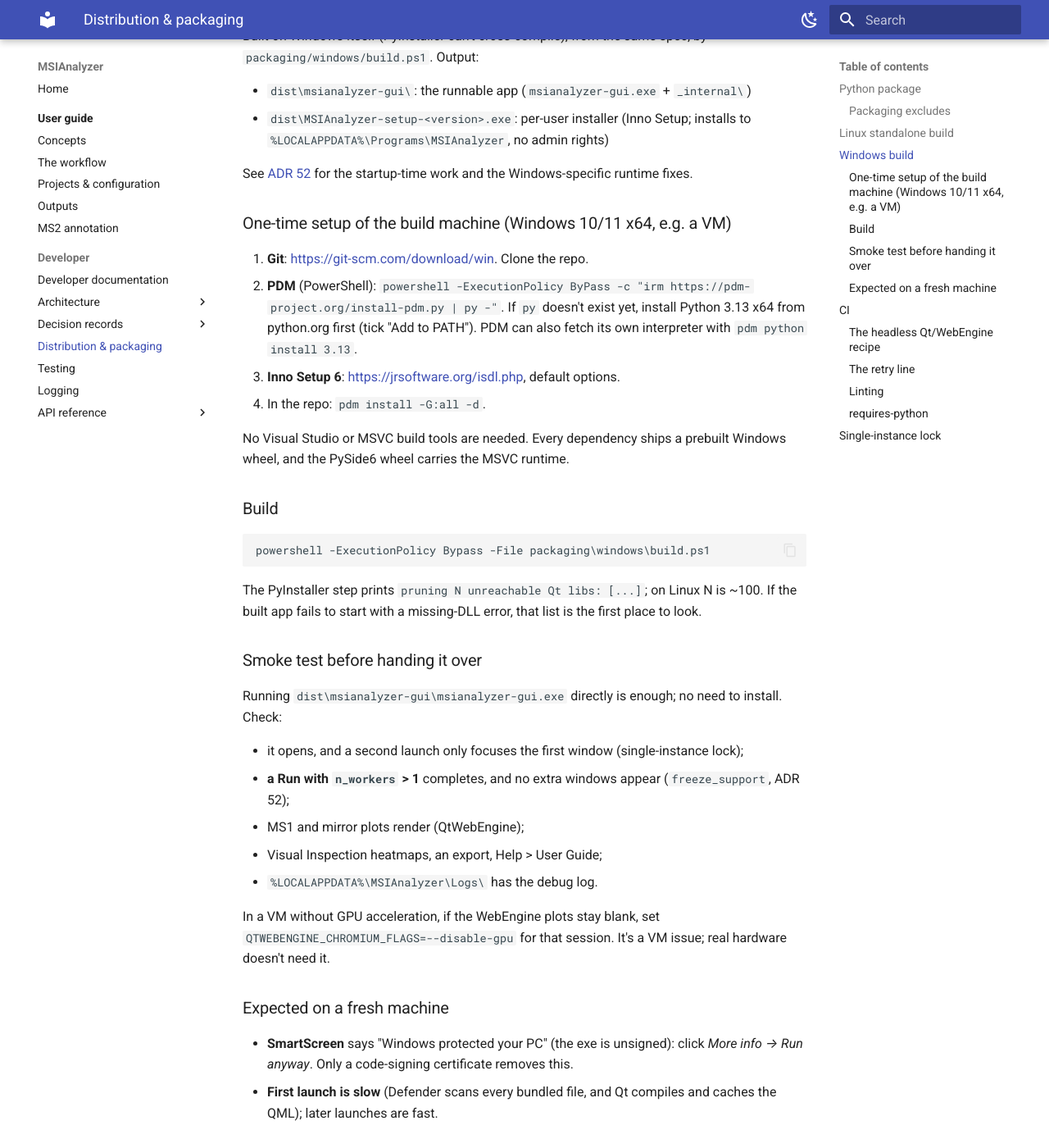
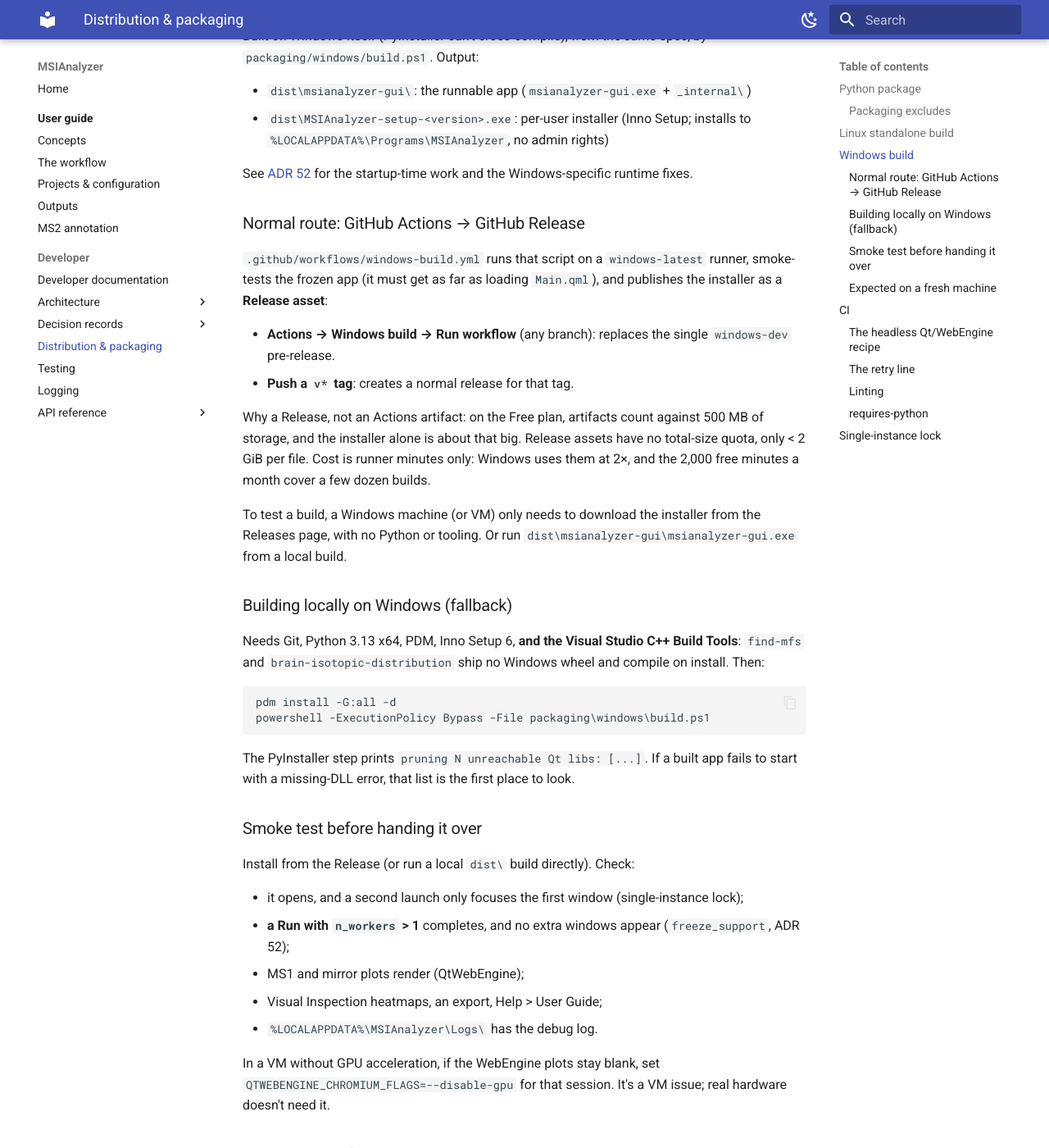
Before and after one commit to miotsdata/MSIAnalyzer, an MkDocs documentation site: the page built from docs/developer/distribution.md, in a window 1280 px wide and 1400 px high, scrolled down 1608 px. Shown: the whole window at 82% size. Built offline with MkDocs 1.6.1 and Material for MkDocs 9.7.7, drawn with Linux system fonts in a browser that asks for light colours.

Commit message:
ci(windows): build the installer in Actions, publish as a Release asset (ADR 52)
Release assets, not Actions artifacts: the Free plan's 500 MB artifact
storage is about the size of the installer alone. Manual runs replace a
single windows-dev pre-release; v* tags make real releases. The job
smoke-tests the frozen app (Main.qml must load) before publishing.

Co-Authored-By: Claude Opus 5.5 <noreply@anthropic.com>

````diff
--- a/docs/developer/distribution.md
+++ b/docs/developer/distribution.md
@@ -81,34 +81,45 @@ spec, by `packaging/windows/build.ps1`. Output:
 See [ADR 52](adr/0052-windows-build-and-fast-startup.md) for the
 startup-time work and the Windows-specific runtime fixes.
 
-### One-time setup of the build machine (Windows 10/11 x64, e.g. a VM)
+### Normal route: GitHub Actions → GitHub Release
 
-1. **Git**: <https://git-scm.com/download/win>. Clone the repo.
-2. **PDM** (PowerShell):
-   `powershell -ExecutionPolicy ByPass -c "irm https://pdm-project.org/install-pdm.py | py -"`.
-   If `py` doesn't exist yet, install Python 3.13 x64 from python.org
-   first (tick "Add to PATH"). PDM can also fetch its own interpreter
-   with `pdm python install 3.13`.
-3. **Inno Setup 6**: <https://jrsoftware.org/isdl.php>, default options.
-4. In the repo: `pdm install -G:all -d`.
+`.github/workflows/windows-build.yml` runs that script on a
+`windows-latest` runner, smoke-tests the frozen app (it must get as far
+as loading `Main.qml`), and publishes the installer as a **Release
+asset**:
 
-No Visual Studio or MSVC build tools are needed. Every dependency ships a
-prebuilt Windows wheel, and the PySide6 wheel carries the MSVC runtime.
+- **Actions → Windows build → Run workflow** (any branch): replaces the
+  single `windows-dev` pre-release.
+- **Push a `v*` tag**: creates a normal release for that tag.
 
-### Build
+Why a Release, not an Actions artifact: on the Free plan, artifacts
+count against 500 MB of storage, and the installer alone is about that
+big. Release assets have no total-size quota, only < 2 GiB per file.
+Cost is runner minutes only: Windows uses them at 2×, and the 2,000
+free minutes a month cover a few dozen builds.
+
+To test a build, a Windows machine (or VM) only needs to download the
+installer from the Releases page, with no Python or tooling. Or run
+`dist\msianalyzer-gui\msianalyzer-gui.exe` from a local build.
+
+### Building locally on Windows (fallback)
+
+Needs Git, Python 3.13 x64, PDM, Inno Setup 6, **and the Visual Studio
+C++ Build Tools**: `find-mfs` and `brain-isotopic-distribution` ship no
+Windows wheel and compile on install. Then:
 
 ```
+pdm install -G:all -d
 powershell -ExecutionPolicy Bypass -File packaging\windows\build.ps1
 ```
 
-The PyInstaller step prints `pruning N unreachable Qt libs: [...]`; on
-Linux N is ~100. If the built app fails to start with a missing-DLL
-error, that list is the first place to look.
+The PyInstaller step prints `pruning N unreachable Qt libs: [...]`. If a
+built app fails to start with a missing-DLL error, that list is the
+first place to look.
 
 ### Smoke test before handing it over
 
-Running `dist\msianalyzer-gui\msianalyzer-gui.exe` directly is enough; no
-need to install. Check:
+Install from the Release (or run a local `dist\` build directly). Check:
 
 - it opens, and a second launch only focuses the first window
   (single-instance lock);
````
Also changed, not shown: docs/developer/adr/0052-windows-build-and-fast-startup.md (+10 -0 lines), 1 other file.
